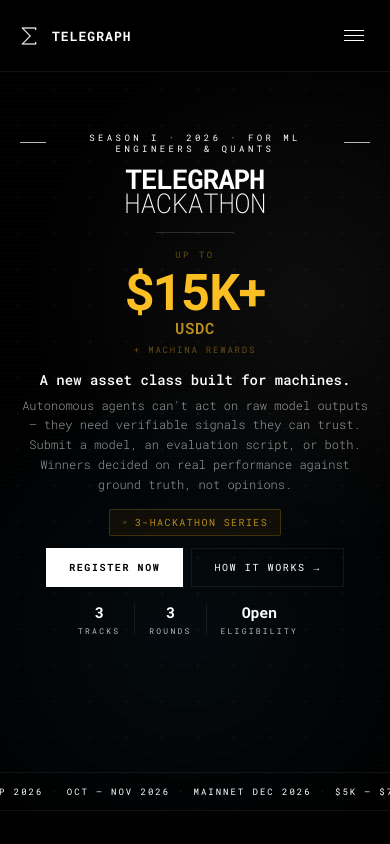
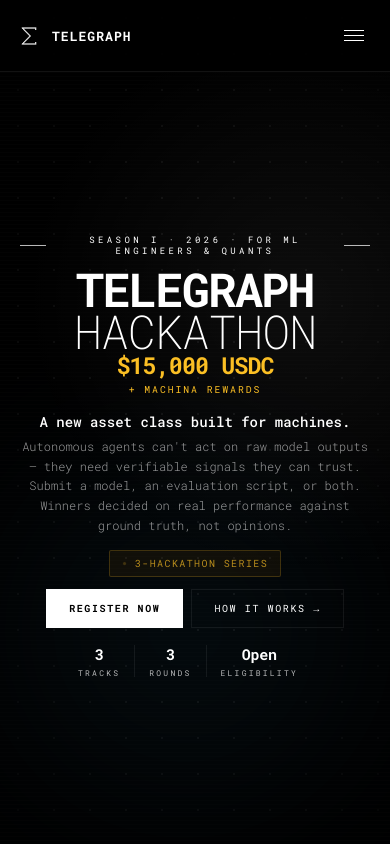
Before and after one commit to IamTalha-Sajid/telegraph-hackathon, a Next.js app: page / in a window 390 px wide. Shown: the top 844 px of the page. Built offline with nearby package versions, Linux system fonts and the light colour scheme.

Commit message:
[FEAT]: Redesign hero prize block — single line $15,000 USDC, full amber Machina Rewards

```diff
--- a/app/globals.css
+++ b/app/globals.css
@@ -284,6 +284,7 @@
   z-index: 2;
   max-width: 100%;
   overflow-x: clip;
+  padding-top: 72px;
 }
 
 /* ── Nav ──────────────────────────────────── */
@@ -593,8 +594,10 @@
 /* ── Hero title + prize block ─────────────────── */
 .hero-title-block {
   display: flex;
-  align-items: center;
-  gap: clamp(16px, 3vw, 40px);
+  align-items: flex-end;
+  gap: 0;
+  max-width: 540px;
+  width: 100%;
   margin-bottom: clamp(16px, 2.5vh, 32px);
   animation: fade-up 0.9s ease 0.15s both;
 }
@@ -602,19 +605,45 @@
 .hero-title-left {
   display: flex;
   flex-direction: column;
+  flex: 0 0 30%;
+  align-self: stretch;
 }
 
 .hero-title-divider {
-  width: 1px;
-  height: clamp(80px, 12vw, 160px);
+  flex: 0 0 1px;
+  align-self: stretch;
   background: rgba(255,255,255,0.15);
-  flex-shrink: 0;
+  margin: 0 clamp(14px, 2vw, 24px);
 }
 
 .hero-title-right {
   display: flex;
   flex-direction: column;
   gap: 0;
+  flex: 1;
+}
+
+.hero-title-text {
+  display: flex;
+  flex-direction: column;
+}
+
+.hero-title-logo {
+  width: 100%;
+  flex: 1;
+  min-height: 0;
+  object-fit: contain;
+  object-position: center bottom;
+  opacity: 0.85;
+  margin-bottom: clamp(8px, 1.2vh, 14px);
+}
+
+.hero-prize-block {
+  display: flex;
+  flex-direction: column;
+  gap: 0;
+  margin-bottom: clamp(12px, 2vh, 24px);
+  animation: fade-up 0.9s ease 0.28s both;
 }
 
 .hero-prize-label {
@@ -629,7 +658,8 @@
 
 .hero-prize-amount {
   font-family: 'Roboto Mono', 'Roboto Mono Fallback', monospace;
-  font-size: clamp(56px, 12vw, 160px);
+  font-size: clamp(28px, 5.5vw, 80px);
+  white-space: nowrap;
   font-weight: 700;
   line-height: 1;
   letter-spacing: -0.04em;
@@ -639,7 +669,7 @@
 
 .hero-prize-currency {
   font-family: 'Roboto Mono', 'Roboto Mono Fallback', monospace;
-  font-size: clamp(18px, 3vw, 42px);
+  font-size: clamp(16px, 2.8vw, 36px);
   font-weight: 600;
   line-height: 1.1;
   letter-spacing: 0.04em;
@@ -653,13 +683,13 @@
   font-weight: 400;
   letter-spacing: 0.2em;
   text-transform: uppercase;
-  color: rgba(251, 191, 36, 0.38);
+  color: rgba(251, 191, 36, 1);
   margin: clamp(4px, 0.8vh, 10px) 0 0;
 }
 
 .hero-h1 {
   font-family: 'Roboto Mono', 'Roboto Mono Fallback', monospace;
-  font-size: clamp(26px, 5vw, 68px);
+  font-size: clamp(40px, 8vw, 110px);
   font-weight: 700;
   line-height: 0.9;
   letter-spacing: -0.035em;
@@ -669,7 +699,7 @@
 
 .hero-h1-light {
   font-family: 'Roboto Mono', 'Roboto Mono Fallback', monospace;
-  font-size: clamp(26px, 5vw, 68px);
+  font-size: clamp(40px, 8vw, 110px);
   font-weight: 200;
   line-height: 0.9;
   letter-spacing: -0.025em;
@@ -1511,7 +1541,7 @@
   .hero-eyebrow      { justify-content: center; }
   .hero-series-badge { justify-content: center; }
   .hero-actions      { justify-content: center; }
-  .hero-title-block  { justify-content: center; }
+  .hero-title-block  { justify-content: center; align-items: flex-end; }
   .hero-title-divider { height: clamp(60px, 10vw, 100px); }
   .hero-art          { display: none; }
   .hero-sculpture    { display: none; }
@@ -1544,9 +1574,10 @@
 
   .hero-body            { padding: clamp(12px, 2vh, 28px) 20px; align-items: center; text-align: center; }
   .hero-title-block     { flex-direction: column; gap: clamp(10px, 2vh, 20px); align-items: center; margin-bottom: clamp(12px, 2vh, 24px); }
-  .hero-title-divider   { width: clamp(48px, 20vw, 120px); height: 1px; }
-  .hero-title-left      { align-items: center; }
-  .hero-title-right     { align-items: center; text-align: center; }
+  .hero-title-divider   { width: clamp(80px, 40vw, 200px); height: 1px; align-self: center; }
+  .hero-title-left      { flex-direction: row; align-items: center; align-self: auto; flex: 0 0 auto; gap: clamp(10px, 2.5vw, 16px); }
+  .hero-title-right     { align-items: center; text-align: center; flex: 0 0 auto; }
+  .hero-title-logo      { width: auto; height: calc(clamp(22px, 6.5vw, 32px) * 2 * 1.1); flex: 0 0 auto; margin-bottom: 0; object-fit: contain; }
   .hero-stats           { justify-content: center; margin-top: clamp(12px, 2vh, 24px); }
   .hero-actions         { justify-content: center; }
   .hero-meta-links      { justify-content: center; }
@@ -1573,9 +1604,12 @@
   .nav { padding: 0 16px; }
 
   .hero-h1,
-  .hero-h1-light        { font-size: clamp(20px, 7vw, 36px); }
-  .hero-prize-amount    { font-size: clamp(40px, 13vw, 72px); }
-  .hero-prize-currency  { font-size: clamp(14px, 4vw, 22px); }
+  .hero-h1-light        { font-size: clamp(40px, 12vw, 72px); }
+  .hero-prize-amount    { font-size: clamp(20px, 6vw, 36px); }
+  .hero-prize-currency  { font-size: clamp(18px, 5vw, 28px); }
+  .hero-prize-sub       { font-size: clamp(9px, 2.5vw, 12px); }
+  .hero-tagline         { font-size: clamp(12px, 3.5vw, 15px); }
+  .hero-desc            { font-size: clamp(11px, 3vw, 13px); }
   .hero-eyebrow         { margin-bottom: 12px; font-size: 9px; }
   .hero-tagline         { font-size: 14px; margin-bottom: 6px; }
   .hero-desc            { font-size: 12px; margin-bottom: 14px; line-height: 1.65; }
--- a/src/components/Hero.tsx
+++ b/src/components/Hero.tsx
@@ -9,19 +9,12 @@
 
         <div className="hero-eyebrow">Season I · 2026 · For ML Engineers &amp; Quants</div>
 
-        {/* Title + Prize as visual peers */}
-        <div className="hero-title-block">
-          <div className="hero-title-left">
-            <h1 className="hero-h1">Telegraph</h1>
-            <p className="hero-h1-light">Hackathon</p>
-          </div>
-          <div className="hero-title-divider" />
-          <div className="hero-title-right">
-            <p className="hero-prize-label">Up to</p>
-            <p className="hero-prize-amount">$15K+</p>
-            <p className="hero-prize-currency">USDC</p>
-            <p className="hero-prize-sub">+ Machina Rewards</p>
-          </div>
+        <h1 className="hero-h1">Telegraph</h1>
+        <p className="hero-h1-light">Hackathon</p>
+
+        <div className="hero-prize-block">
+          <p className="hero-prize-amount">$15,000 USDC</p>
+          <p className="hero-prize-sub">+ Machina Rewards</p>
         </div>
 
         <p className="hero-tagline">A new asset class built for machines.</p>
```
